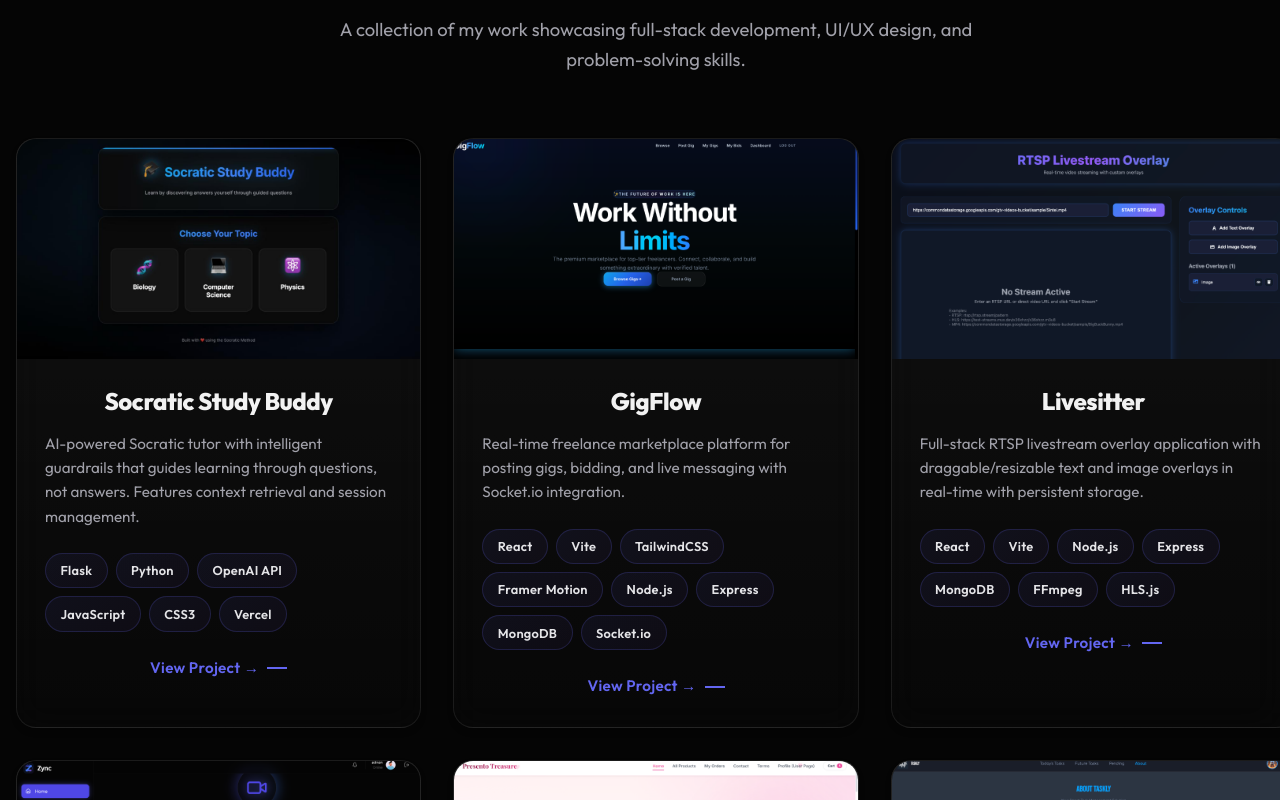
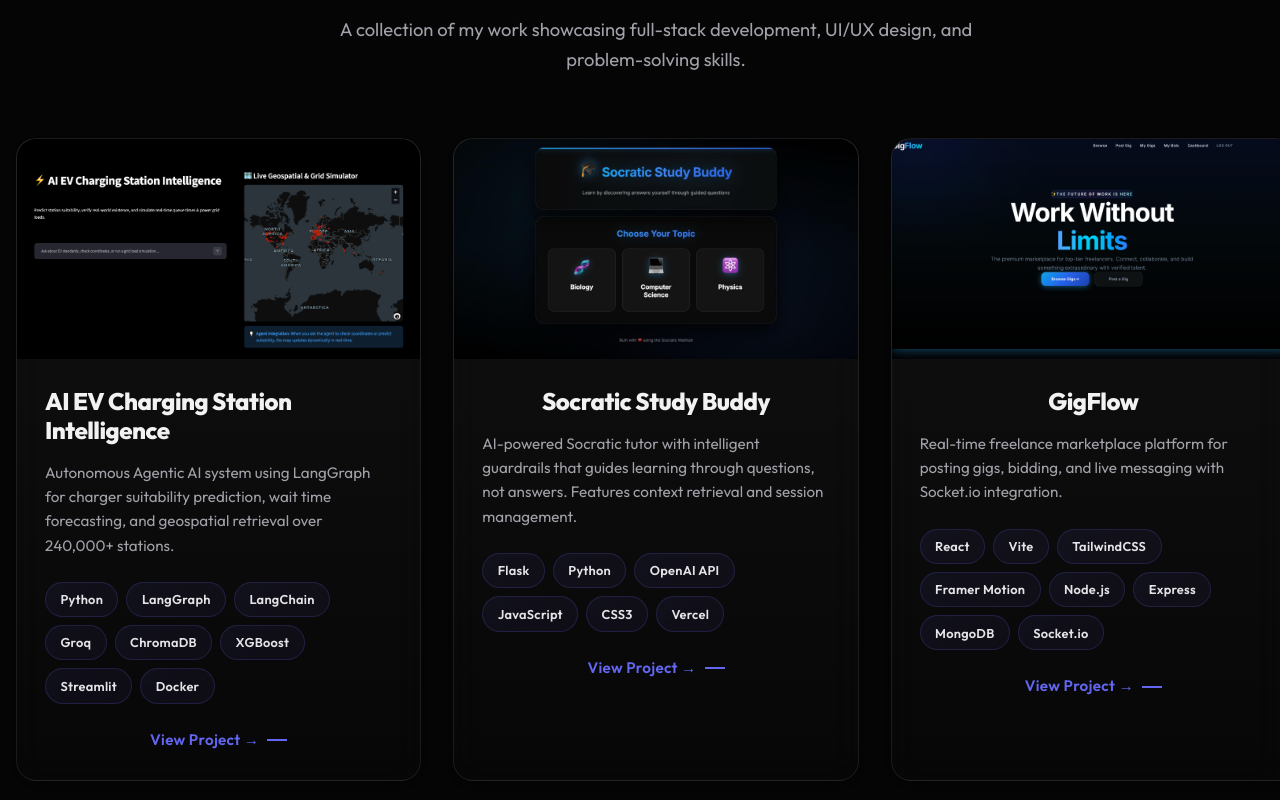
Before and after one commit to adnan275/portfolio, a React (Vite) app: page /projects in a window 1280 px wide. Shown: the part 300-1100 px from the top of the page. Built offline with nearby package versions, Linux system fonts and the light colour scheme.

Commit message:
feat: add AI EV Charging Station Intelligence project

```diff
--- a/src/pages/ProjectsPage.jsx
+++ b/src/pages/ProjectsPage.jsx
@@ -7,6 +7,13 @@ import '../styles/ProjectsPage.css';
 import '../styles/Projects.css';
 
 const projects = [
+    {
+        title: 'AI EV Charging Station Intelligence',
+        description: 'Autonomous Agentic AI system using LangGraph for charger suitability prediction, wait time forecasting, and geospatial retrieval over 240,000+ stations.',
+        tags: ['Python', 'LangGraph', 'LangChain', 'Groq', 'ChromaDB', 'XGBoost', 'Streamlit', 'Docker'],
+        link: 'https://huggingface.co/spaces/rizzzvi/ev-charging-agent',
+        image: '/projects/ev-charging-agent.png'
+    },
     {
         title: 'Socratic Study Buddy',
         description: 'AI-powered Socratic tutor with intelligent guardrails that guides learning through questions, not answers. Features context retrieval and session management.',
```
Also changed, not shown: src/sections/Projects.jsx (+7 -0 lines), public/projects/ev-charging-agent.png (added).
